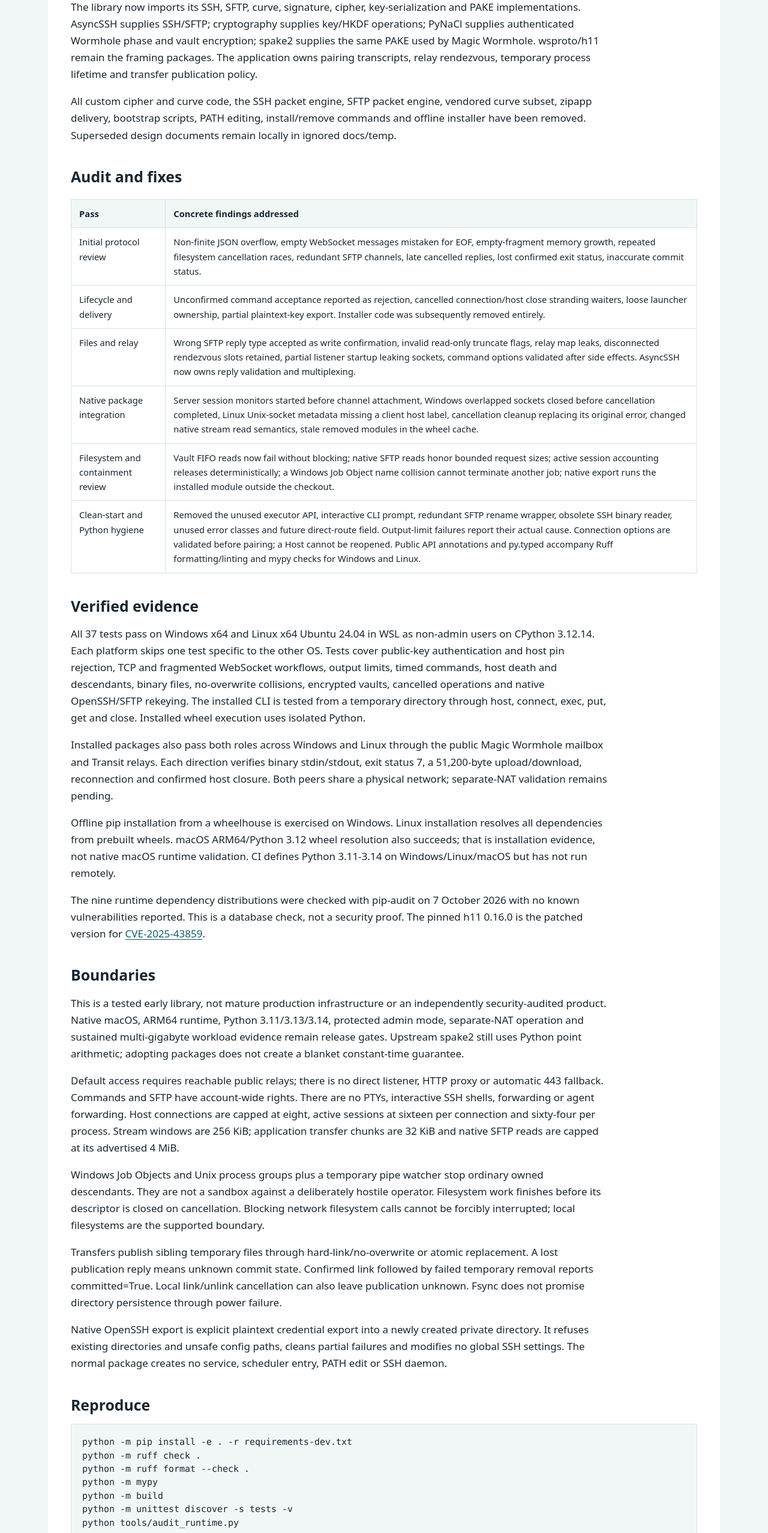
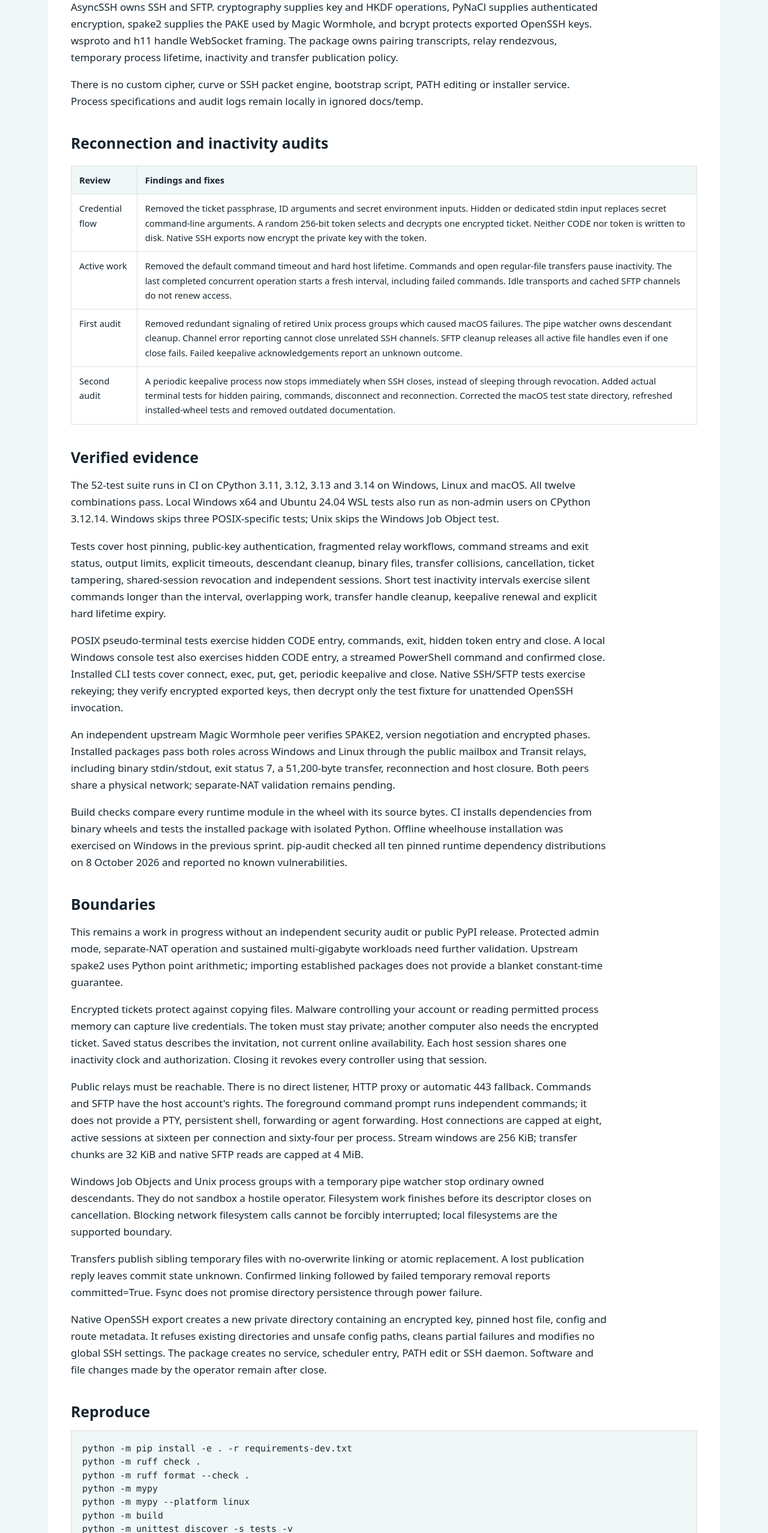
Before and after one commit to heetbeet/ssh-snakehole, a plain HTML site: page docs/implementation.html in a window 1280 px wide. Shown: the part 195-2751 px from the top of the page at 60% size. Drawn offline with Linux system fonts and the light colour scheme.

Commit message:
Stop renewal on revocation and record final cross-platform audit evidence

```diff
--- a/docs/implementation.html
+++ b/docs/implementation.html
@@ -1,31 +1,35 @@
 <!doctype html>
-<html lang="en"><head><meta charset="utf-8"><meta name="viewport" content="width=device-width,initial-scale=1"><title>Implementation evidence and audit boundaries</title><link rel="stylesheet" href="style.css"></head><body>
-<header><a href="index.html">ssh-snakehole</a><span class="meta"> / 0.2.1 / 7 October 2026</span></header><main><h1>Implementation evidence and audit boundaries</h1>
-<p>The library now imports its SSH, SFTP, curve, signature, cipher, key-serialization and PAKE implementations. AsyncSSH supplies SSH/SFTP; cryptography supplies key/HKDF operations; PyNaCl supplies authenticated Wormhole phase and vault encryption; spake2 supplies the same PAKE used by Magic Wormhole. wsproto/h11 remain the framing packages. The application owns pairing transcripts, relay rendezvous, temporary process lifetime and transfer publication policy.</p>
-<p>All custom cipher and curve code, the SSH packet engine, SFTP packet engine, vendored curve subset, zipapp delivery, bootstrap scripts, PATH editing, install/remove commands and offline installer have been removed. Superseded design documents remain locally in ignored docs/temp.</p>
-<h2>Audit and fixes</h2><table><thead><tr><th>Pass</th><th>Concrete findings addressed</th></tr></thead><tbody>
-<tr><td>Initial protocol review</td><td>Non-finite JSON overflow, empty WebSocket messages mistaken for EOF, empty-fragment memory growth, repeated filesystem cancellation races, redundant SFTP channels, late cancelled replies, lost confirmed exit status, inaccurate commit status.</td></tr>
-<tr><td>Lifecycle and delivery</td><td>Unconfirmed command acceptance reported as rejection, cancelled connection/host close stranding waiters, loose launcher ownership, partial plaintext-key export. Installer code was subsequently removed entirely.</td></tr>
-<tr><td>Files and relay</td><td>Wrong SFTP reply type accepted as write confirmation, invalid read-only truncate flags, relay map leaks, disconnected rendezvous slots retained, partial listener startup leaking sockets, command options validated after side effects. AsyncSSH now owns reply validation and multiplexing.</td></tr>
-<tr><td>Native package integration</td><td>Server session monitors started before channel attachment, Windows overlapped sockets closed before cancellation completed, Linux Unix-socket metadata missing a client host label, cancellation cleanup replacing its original error, changed native stream read semantics, stale removed modules in the wheel cache.</td></tr>
-<tr><td>Filesystem and containment review</td><td>Vault FIFO reads now fail without blocking; native SFTP reads honor bounded request sizes; active session accounting releases deterministically; a Windows Job Object name collision cannot terminate another job; native export runs the installed module outside the checkout.</td></tr>
-<tr><td>Clean-start and Python hygiene</td><td>Removed the unused executor API, interactive CLI prompt, redundant SFTP rename wrapper, obsolete SSH binary reader, unused error classes and future direct-route field. Output-limit failures report their actual cause. Connection options are validated before pairing; a Host cannot be reopened. Public API annotations and py.typed accompany Ruff formatting/linting and mypy checks for Windows and Linux.</td></tr>
+<html lang="en"><head><meta charset="utf-8"><meta name="viewport" content="width=device-width,initial-scale=1"><title>Test evidence and boundaries</title><link rel="stylesheet" href="style.css"></head><body>
+<header><a href="index.html">ssh-snakehole</a><span class="meta"> / 0.3.0 / 8 October 2026</span></header><main><h1>Test evidence and boundaries</h1>
+<p>AsyncSSH owns SSH and SFTP. cryptography supplies key and HKDF operations, PyNaCl supplies authenticated encryption, spake2 supplies the PAKE used by Magic Wormhole, and bcrypt protects exported OpenSSH keys. wsproto and h11 handle WebSocket framing. The package owns pairing transcripts, relay rendezvous, temporary process lifetime, inactivity and transfer publication policy.</p>
+<p>There is no custom cipher, curve or SSH packet engine, bootstrap script, PATH editing or installer service. Process specifications and audit logs remain locally in ignored docs/temp.</p>
+<h2>Reconnection and inactivity audits</h2><table><thead><tr><th>Review</th><th>Findings and fixes</th></tr></thead><tbody>
+<tr><td>Credential flow</td><td>Removed the ticket passphrase, ID arguments and secret environment inputs. Hidden or dedicated stdin input replaces secret command-line arguments. A random 256-bit token selects and decrypts one encrypted ticket. Neither CODE nor token is written to disk. Native SSH exports now encrypt the private key with the token.</td></tr>
+<tr><td>Active work</td><td>Removed the default command timeout and hard host lifetime. Commands and open regular-file transfers pause inactivity. The last completed concurrent operation starts a fresh interval, including failed commands. Idle transports and cached SFTP channels do not renew access.</td></tr>
+<tr><td>First audit</td><td>Removed redundant signaling of retired Unix process groups which caused macOS failures. The pipe watcher owns descendant cleanup. Channel error reporting cannot close unrelated SSH channels. SFTP cleanup releases all active file handles even if one close fails. Failed keepalive acknowledgements report an unknown outcome.</td></tr>
+<tr><td>Second audit</td><td>A periodic keepalive process now stops immediately when SSH closes, instead of sleeping through revocation. Added actual terminal tests for hidden pairing, commands, disconnect and reconnection. Corrected the macOS test state directory, refreshed installed-wheel tests and removed outdated documentation.</td></tr>
 </tbody></table>
-<h2>Verified evidence</h2><p>All 37 tests pass on Windows x64 and Linux x64 Ubuntu 24.04 in WSL as non-admin users on CPython 3.12.14. Each platform skips one test specific to the other OS. Tests cover public-key authentication and host pin rejection, TCP and fragmented WebSocket workflows, output limits, timed commands, host death and descendants, binary files, no-overwrite collisions, encrypted vaults, cancelled operations and native OpenSSH/SFTP rekeying. The installed CLI is tested from a temporary directory through host, connect, exec, put, get and close. Installed wheel execution uses isolated Python.</p>
-<p>Installed packages also pass both roles across Windows and Linux through the public Magic Wormhole mailbox and Transit relays. Each direction verifies binary stdin/stdout, exit status 7, a 51,200-byte upload/download, reconnection and confirmed host closure. Both peers share a physical network; separate-NAT validation remains pending.</p>
-<p>Offline pip installation from a wheelhouse is exercised on Windows. Linux installation resolves all dependencies from prebuilt wheels. macOS ARM64/Python 3.12 wheel resolution also succeeds; that is installation evidence, not native macOS runtime validation. CI defines Python 3.11-3.14 on Windows/Linux/macOS but has not run remotely.</p>
-<p>The nine runtime dependency distributions were checked with pip-audit on 7 October 2026 with no known vulnerabilities reported. This is a database check, not a security proof. The pinned h11 0.16.0 is the patched version for <a href="https://github.com/python-hyper/h11/security/advisories/GHSA-vqfr-h8mv-ghfj">CVE-2025-43859</a>.</p>
-<h2>Boundaries</h2><p>This is a tested early library, not mature production infrastructure or an independently security-audited product. Native macOS, ARM64 runtime, Python 3.11/3.13/3.14, protected admin mode, separate-NAT operation and sustained multi-gigabyte workload evidence remain release gates. Upstream spake2 still uses Python point arithmetic; adopting packages does not create a blanket constant-time guarantee.</p>
-<p>Default access requires reachable public relays; there is no direct listener, HTTP proxy or automatic 443 fallback. Commands and SFTP have account-wide rights. There are no PTYs, interactive SSH shells, forwarding or agent forwarding. Host connections are capped at eight, active sessions at sixteen per connection and sixty-four per process. Stream windows are 256 KiB; application transfer chunks are 32 KiB and native SFTP reads are capped at its advertised 4 MiB.</p>
-<p>Windows Job Objects and Unix process groups plus a temporary pipe watcher stop ordinary owned descendants. They are not a sandbox against a deliberately hostile operator. Filesystem work finishes before its descriptor is closed on cancellation. Blocking network filesystem calls cannot be forcibly interrupted; local filesystems are the supported boundary.</p>
-<p>Transfers publish sibling temporary files through hard-link/no-overwrite or atomic replacement. A lost publication reply means unknown commit state. Confirmed link followed by failed temporary removal reports committed=True. Local link/unlink cancellation can also leave publication unknown. Fsync does not promise directory persistence through power failure.</p>
-<p>Native OpenSSH export is explicit plaintext credential export into a newly created private directory. It refuses existing directories and unsafe config paths, cleans partial failures and modifies no global SSH settings. The normal package creates no service, scheduler entry, PATH edit or SSH daemon.</p>
+<h2>Verified evidence</h2>
+<p>The 52-test suite runs in CI on CPython 3.11, 3.12, 3.13 and 3.14 on Windows, Linux and macOS. All twelve combinations pass. Local Windows x64 and Ubuntu 24.04 WSL tests also run as non-admin users on CPython 3.12.14. Windows skips three POSIX-specific tests; Unix skips the Windows Job Object test.</p>
+<p>Tests cover host pinning, public-key authentication, fragmented relay workflows, command streams and exit status, output limits, explicit timeouts, descendant cleanup, binary files, transfer collisions, cancellation, ticket tampering, shared-session revocation and independent sessions. Short test inactivity intervals exercise silent commands longer than the interval, overlapping work, transfer handle cleanup, keepalive renewal and explicit hard lifetime expiry.</p>
+<p>POSIX pseudo-terminal tests exercise hidden CODE entry, commands, exit, hidden token entry and close. A local Windows console test also exercises hidden CODE entry, a streamed PowerShell command and confirmed close. Installed CLI tests cover connect, exec, put, get, periodic keepalive and close. Native SSH/SFTP tests exercise rekeying; they verify encrypted exported keys, then decrypt only the test fixture for unattended OpenSSH invocation.</p>
+<p>An independent upstream Magic Wormhole peer verifies SPAKE2, version negotiation and encrypted phases. Installed packages pass both roles across Windows and Linux through the public mailbox and Transit relays, including binary stdin/stdout, exit status 7, a 51,200-byte transfer, reconnection and host closure. Both peers share a physical network; separate-NAT validation remains pending.</p>
+<p>Build checks compare every runtime module in the wheel with its source bytes. CI installs dependencies from binary wheels and tests the installed package with isolated Python. Offline wheelhouse installation was exercised on Windows in the previous sprint. pip-audit checked all ten pinned runtime dependency distributions on 8 October 2026 and reported no known vulnerabilities.</p>
+<h2>Boundaries</h2>
+<p>This remains a work in progress without an independent security audit or public PyPI release. Protected admin mode, separate-NAT operation and sustained multi-gigabyte workloads need further validation. Upstream spake2 uses Python point arithmetic; importing established packages does not provide a blanket constant-time guarantee.</p>
+<p>Encrypted tickets protect against copying files. Malware controlling your account or reading permitted process memory can capture live credentials. The token must stay private; another computer also needs the encrypted ticket. Saved status describes the invitation, not current online availability. Each host session shares one inactivity clock and authorization. Closing it revokes every controller using that session.</p>
+<p>Public relays must be reachable. There is no direct listener, HTTP proxy or automatic 443 fallback. Commands and SFTP have the host account's rights. The foreground command prompt runs independent commands; it does not provide a PTY, persistent shell, forwarding or agent forwarding. Host connections are capped at eight, active sessions at sixteen per connection and sixty-four per process. Stream windows are 256 KiB; transfer chunks are 32 KiB and native SFTP reads are capped at 4 MiB.</p>
+<p>Windows Job Objects and Unix process groups with a temporary pipe watcher stop ordinary owned descendants. They do not sandbox a hostile operator. Filesystem work finishes before its descriptor closes on cancellation. Blocking network filesystem calls cannot be forcibly interrupted; local filesystems are the supported boundary.</p>
+<p>Transfers publish sibling temporary files with no-overwrite linking or atomic replacement. A lost publication reply leaves commit state unknown. Confirmed linking followed by failed temporary removal reports committed=True. Fsync does not promise directory persistence through power failure.</p>
+<p>Native OpenSSH export creates a new private directory containing an encrypted key, pinned host file, config and route metadata. It refuses existing directories and unsafe config paths, cleans partial failures and modifies no global SSH settings. The package creates no service, scheduler entry, PATH edit or SSH daemon. Software and file changes made by the operator remain after close.</p>
 <h2>Reproduce</h2><pre>python -m pip install -e . -r requirements-dev.txt
 python -m ruff check .
 python -m ruff format --check .
 python -m mypy
+python -m mypy --platform linux
 python -m build
 python -m unittest discover -s tests -v
-python tools/audit_runtime.py</pre><p>The independent Magic Wormhole peer check is tools/reference_pairing.py with requirements-dev.txt installed. Mypy checks every runtime module body and requires annotated definitions in the public host, client and ticket modules. The only missing-stub exception is upstream spake2. CI checks the installed package with isolated Python. Review logs, wheelhouses and source investigations stay in ignored docs/temp.</p>
-</main>
-<footer><a href="usage.html">Usage</a> | <a href="implementation.html">Evidence and boundaries</a></footer></body></html>
+python tools/audit_runtime.py
+python tools/reference_pairing.py</pre>
+<p>Mypy checks every runtime module body and requires annotated definitions in the public host, client and ticket modules. The only missing-stub exception is upstream spake2. Logs, wheelhouses and source investigations stay in ignored docs/temp.</p>
+</main><footer><a href="usage.html">Usage</a> | <a href="implementation.html">Test evidence</a></footer></body></html>
```
Also changed, not shown: README.md, 2 other files.
